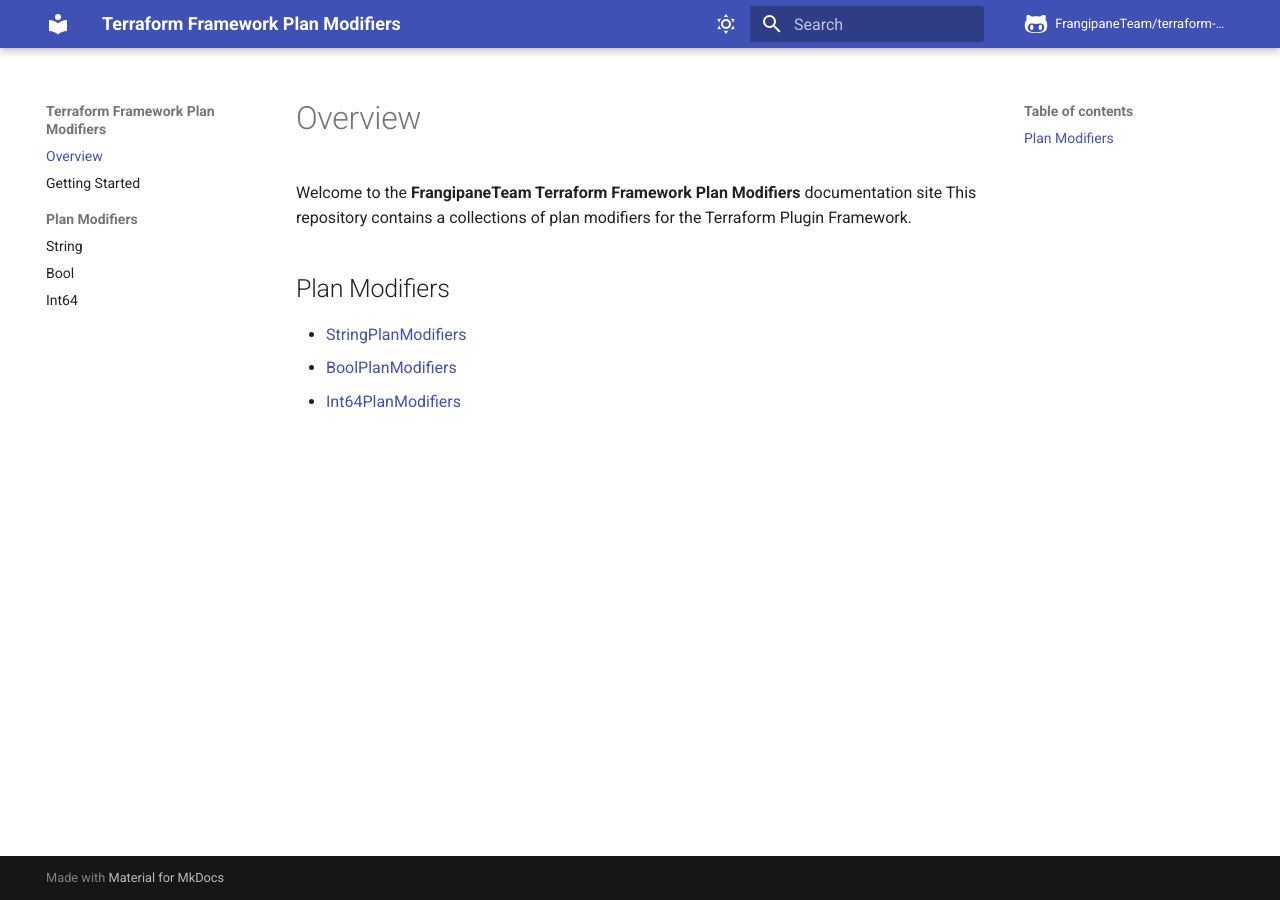
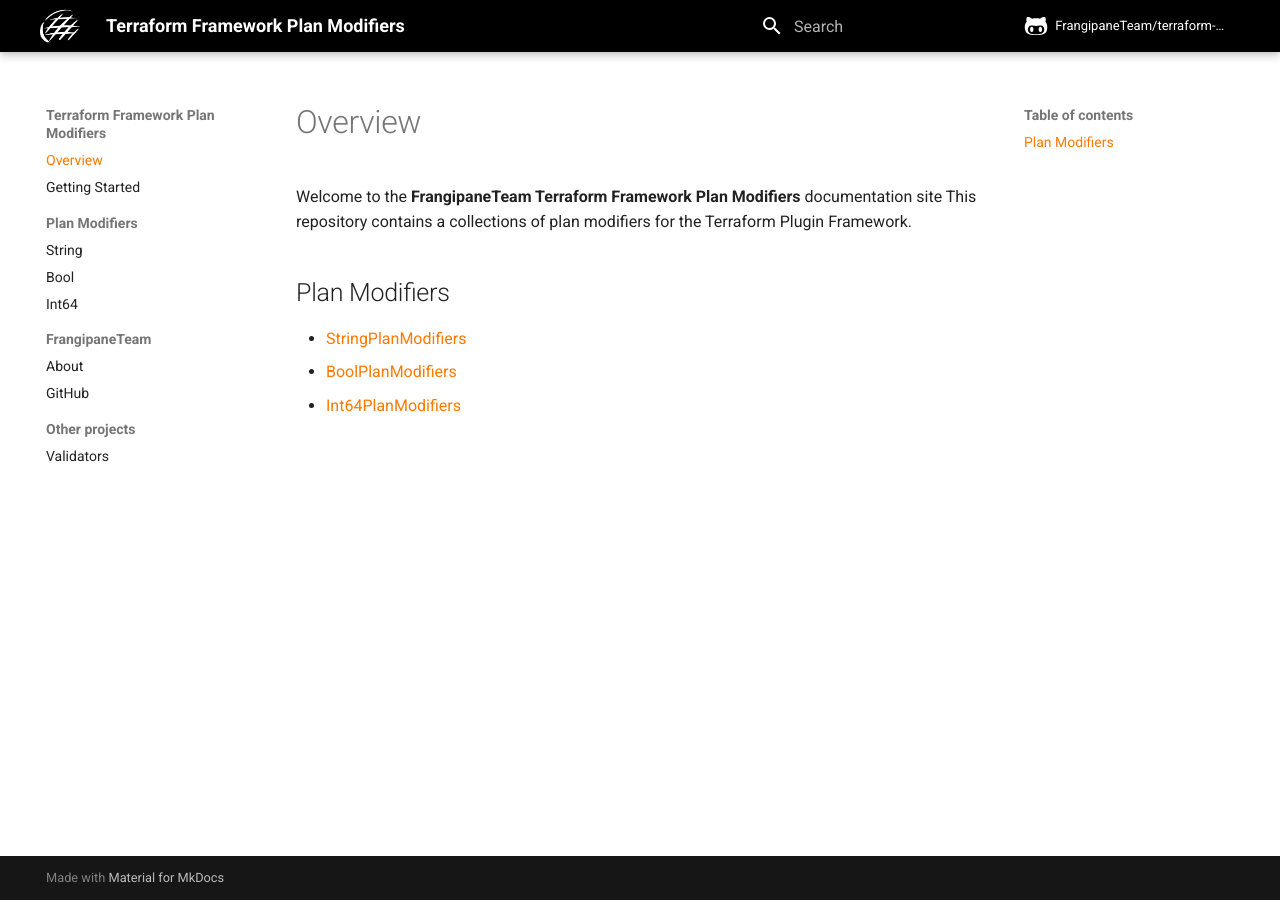
Before and after one commit to FrangipaneTeam/terraform-plugin-framework-planmodifiers, an MkDocs documentation site: the page built from docs/index.md, in a window 1280 px wide. Built offline with MkDocs 1.6.1 and Material for MkDocs 9.7.7, drawn with Linux system fonts in a browser that asks for light colours; comment, search, counter and statistics services are not loaded.

Commit message:
chore(docs): add favicon && branding orange

```diff
--- /dev/null
+++ b/docs/stylesheets/extra.css
@@ -0,0 +1,25 @@
+[data-md-color-scheme="orangeCorp"] {
+    --md-primary-fg-color: #000;
+    --md-primary-fg-color--light: rgb(255, 121, 0);
+    --md-primary-fg-color--dark: rgb(255, 121, 0);
+
+    --md-primary-bg-color: #fff;
+    --md-primary-bg-color--light: hsla(0, 0%, 100%, 0.7);
+
+    --md-typeset-a-color: var(--md-primary-fg-color--light);
+
+    --md-accent-fg-color: rgb(255, 121, 0);
+    --md-accent-fg-color--transparent: hsla(#{hex2hsl($clr-orange-500)}, 0.5);
+    --md-accent-bg-color: rgb(255, 121, 0);
+    --md-accent-bg-color--light: hsla(#{hex2hsl($clr-orange-500)}, 0.5);
+}
+
+.md-header__button.md-logo {
+    margin: 0.1rem;
+    padding: 0.2rem;
+}
+
+.md-header__button.md-logo img,
+.md-header__button.md-logo svg {
+    height: 2rem;
+}
--- a/mkdocs.yml
+++ b/mkdocs.yml
@@ -3,20 +3,20 @@ site_name: Terraform Framework Plan Modifiers
 theme:
   name: material
   palette:
-    - scheme: default
-      toggle:
-        icon: material/weather-sunny
-        name: Switch to light mode
-    - scheme: slate
-      toggle:
-        icon: material/weather-night
-        name: Switch to dark mode
+    - scheme: orangeCorp
+
   features:
     - navigation.sections
     - navigation.top
     - content.code.annotate
+    - header.autohide
   icon:
     repo: fontawesome/brands/github-alt
+  favicon: images/favicon.png
+  logo: images/logo.png
+
+extra_css:
+  - stylesheets/extra.css
 
 nav:
   - Overview: "index.md"
@@ -25,6 +25,11 @@ nav:
       - String: "stringplanmodifier/index.md"
       - Bool: "boolplanmodifier/index.md"
       - Int64: "int64planmodifier/index.md"
+  - FrangipaneTeam:
+      - About: "https://team.frangipane.io/"
+      - GitHub: "https://github.com/FrangipaneTeam"
+  - Other projects:
+      - Validators: "https://team.frangipane.io/terraform-plugin-framework-validators/"
 
 plugins:
   - search
```
Also changed, not shown: docs/images/favicon.png (added), docs/images/logo.png (added).
